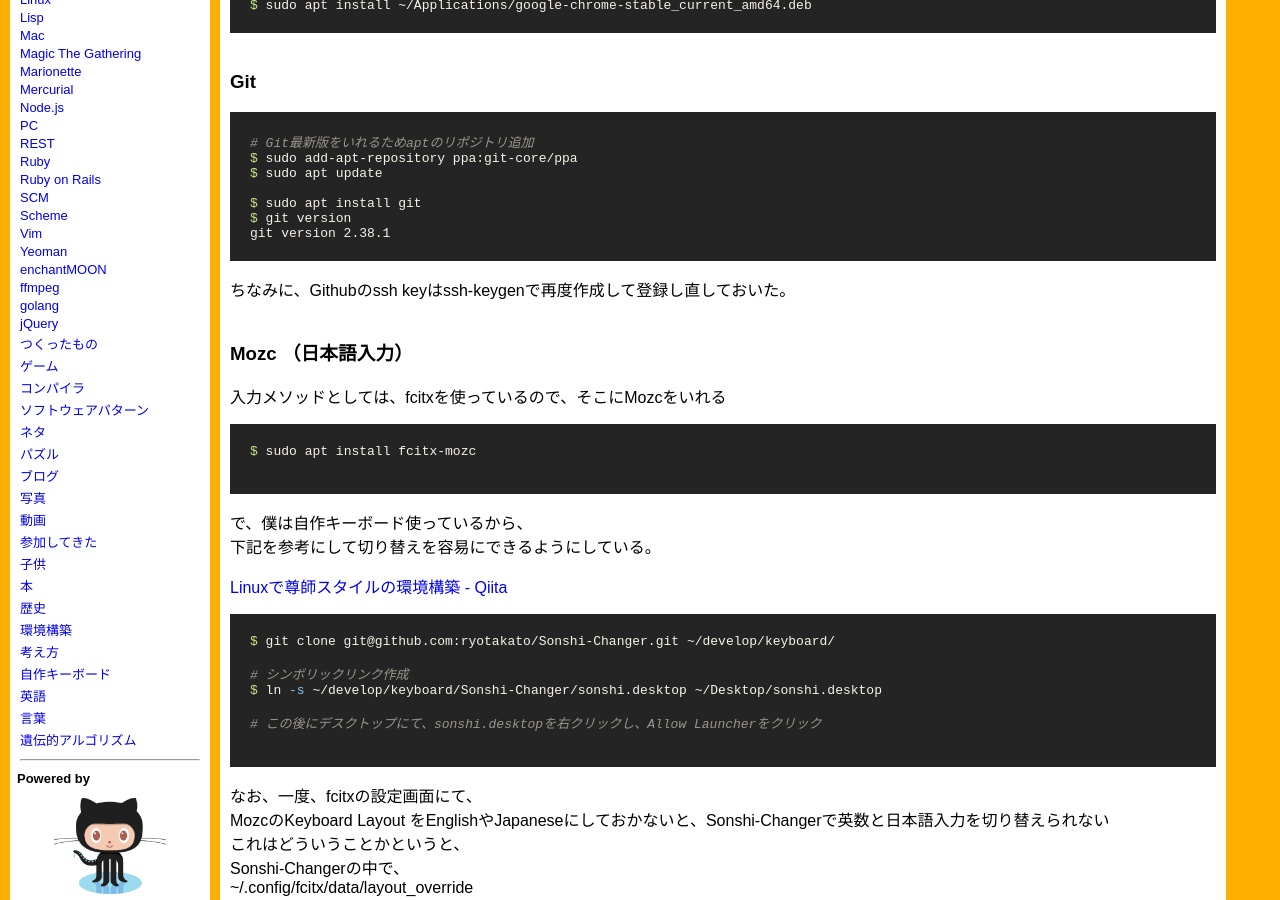
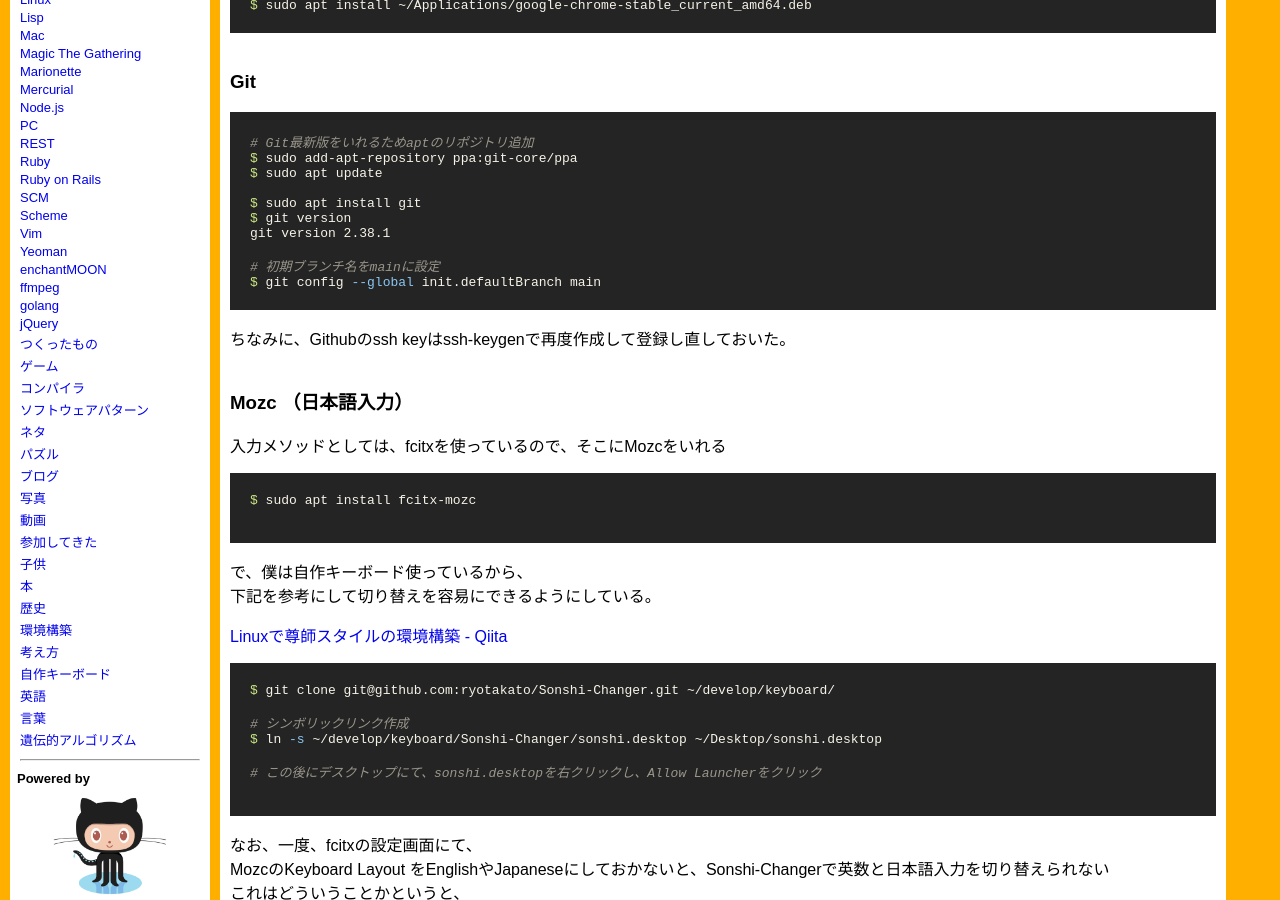
Before and after one commit to ryotakato/ryotakato.github.io, a Jekyll site: the page built from _posts/2022-11-27-made-env-after-ubuntu2204-install.md, in a window 1280 px wide and 900 px high, scrolled down 1005 px. Built offline with Jekyll 4.4.1, drawn with Linux system fonts in a browser that asks for light colours.

Commit message:
update article

````diff
--- a/_posts/2022-11-27-made-env-after-ubuntu2204-install.md
+++ b/_posts/2022-11-27-made-env-after-ubuntu2204-install.md
@@ -65,6 +65,9 @@
 $ sudo apt install git
 $ git version
 git version 2.38.1
+
+# 初期ブランチ名をmainに設定
+$ git config --global init.defaultBranch main
 ```
 
 ちなみに、Githubのssh keyはssh-keygenで再度作成して登録し直しておいた。
````
